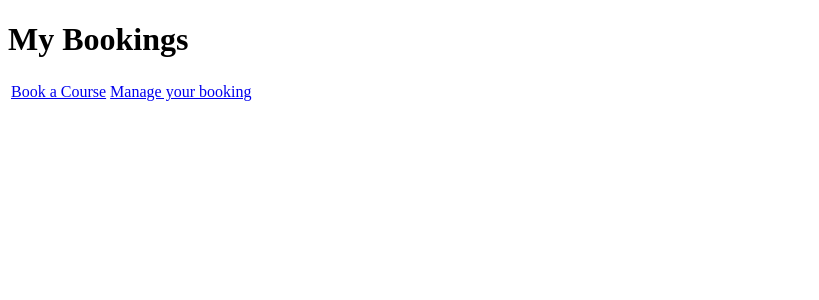
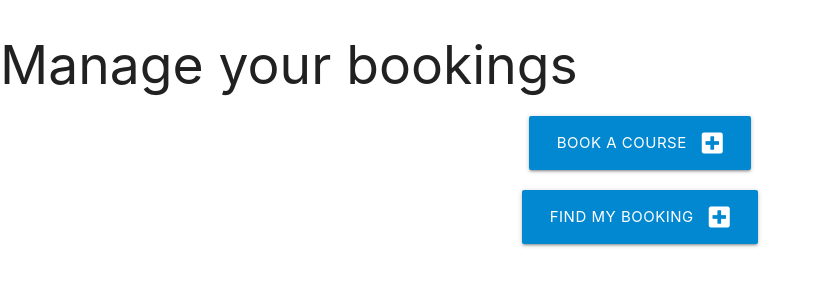
Before and after one commit to Rupa830904/Project-Portfolio4-Studyalongcultureschool, a Django app: page /booking in a window 1280 px wide. Shown: the top 300 px of the page, without its empty margins (0-819 px from the left). Run offline with Django 3.2, Linux system fonts and the light colour scheme; data that the repository does not hold is empty.

Commit message:
Add style to booking templates

```diff
--- a/booking/models.py
+++ b/booking/models.py
@@ -12,7 +12,7 @@ COURSES = (("Indian Classical", "Indian Classical"), ("Indian Bollywood","Indian
 class Booking(models.Model):
     """ Model to book a course """
     username = models.ForeignKey(
-        User, on_delete=models.CASCADE, related_name="booking_user")
+        User, on_delete=models.CASCADE, related_name="booking_user", default = User)
     booking_name = models.CharField(max_length=25)
     personal_number = models.CharField(max_length=10)
     course = models.CharField(max_length=30, choices=COURSES)
--- a/booking/templates/booking_list.html
+++ b/booking/templates/booking_list.html
@@ -4,31 +4,33 @@
     <meta charset="UTF-8">
     <meta http-equiv="X-UA-Compatible" content="IE=edge">
     <meta name="viewport" content="width=device-width, initial-scale=1.0">
-    <title>Document</title>
+    <link rel="stylesheet" href="https://cdnjs.cloudflare.com/ajax/libs/font-awesome/5.15.3/css/all.min.css"
+        integrity="sha512-iBBXm8fW90+nuLcSKlbmrPcLa0OT92xO1BIsZ+ywDWZCvqsWgccV3gFoRBv0z+8dLJgyAHIhR35VZc2oM/gI1w=="
+        crossorigin="anonymous" referrerpolicy="no-referrer">
+    <link rel="stylesheet" href="https://cdnjs.cloudflare.com/ajax/libs/materialize/1.0.0/css/materialize.min.css"
+        type="text/css">
+    <title>Booking</title>
 </head>
 <body>
-    <h1>My Bookings</h1>
-    <!--table>
-        {% for booking in booking_list %}
-            <tr>
-                    <td>{{ booking.course }}</td><td>booked on {{ booking.booking_date }}</td>
-            </tr>
-        {% empty %}
-        <tr>
-            <td>You have no active bookings</td>
-        </tr>
-        {% endfor%}
-    </table-->
+    <h2>Manage your bookings</h2>
     <main class="flex-shrink-0 main-bg">
         {% block content %}
         <!-- Content Goes here -->
         {% endblock content %}
     </main>
-    <table>
-        <tr>
-          <td><a href = "{% url 'add_booking' %}">Book a Course</a></td>
-          <td><a href = "{% url 'manage_booking' %}">Manage your booking</a><td>
-        </tr>
-    </table>
+    <div class="row">
+        <div class="col s12 center-align">
+            <a href="{% url 'add_booking' %}" class="btn-large light-blue darken-2">
+                Book a Course <i class="fas fa-plus-square right"></i>
+            </a>
+        </div>
+    </div>
+    <div class="row">
+        <div class="col s12 center-align">
+            <a href="{% url 'manage_booking' %}" class="btn-large light-blue darken-2">
+                Find my booking<i class="fas fa-plus-square right"></i>
+            </a>
+        </div>
+    </div>
 </body>
 </html>
```
Also changed, not shown: booking/migrations/0008_alter_booking_username.py (added).
